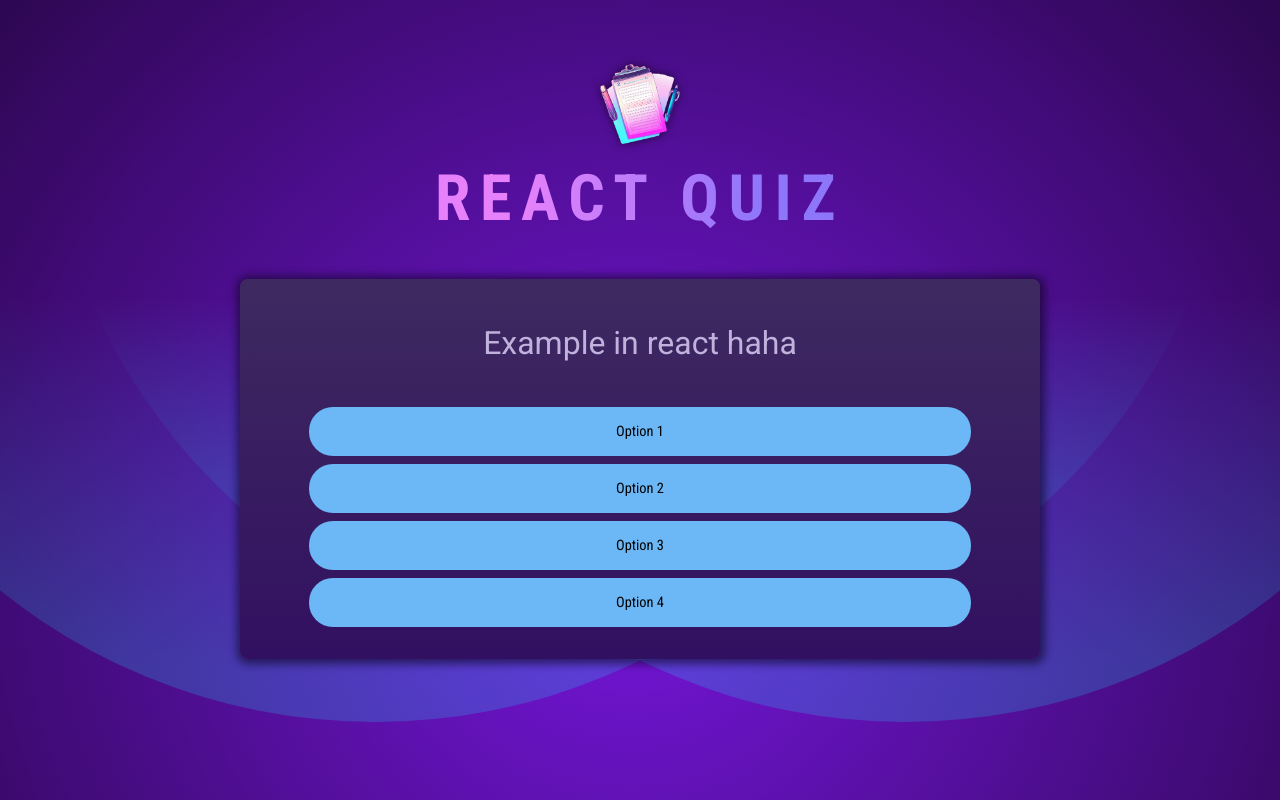
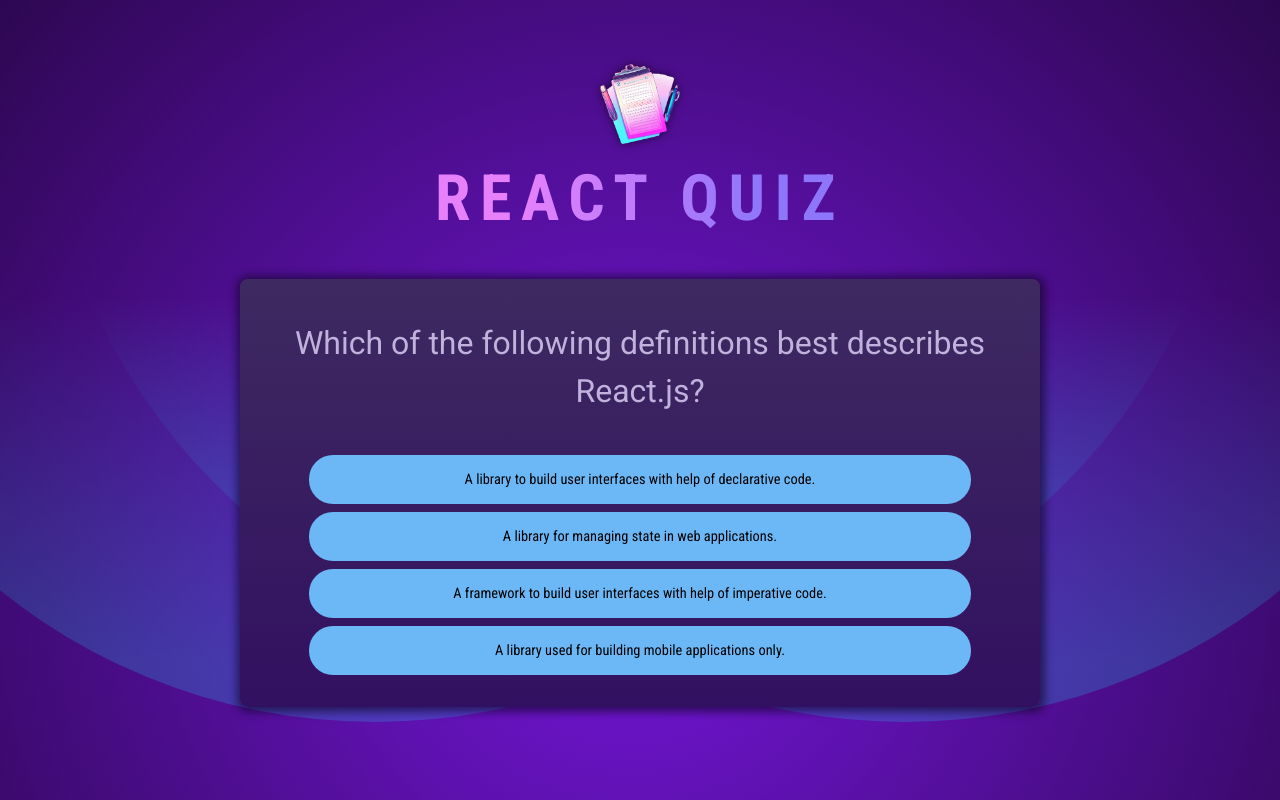
Before and after one commit to CaseyDevs/react-quiz, a React (Vite) app: page / in a window 1280 px wide. Both pictures are taken after a click on the button "Start Quiz". Built offline with nearby package versions, Linux system fonts and the light colour scheme.

Commit message:
Create questions, Output questions.

```diff
--- a/src/App.jsx
+++ b/src/App.jsx
@@ -1,6 +1,7 @@
 import { useState } from 'react';
 import Header from './components/Header';
 import Quiz from './components/Quiz';
+import questions from './questions';
 
 function App() {
     // Quiz state
@@ -14,11 +15,12 @@
     return (
         <>
             <Header />
+            {/* Quiz start button displayed only if quiz is not started */}
             {!quizStarted ?
              <button onClick={handleStartQuiz} id="start-quiz-button">
                 Start Quiz
             </button>
-            : <Quiz />}
+            : <Quiz questions={questions} />}
         </>
     )
 }
--- a/src/components/Quiz.jsx
+++ b/src/components/Quiz.jsx
@@ -1,16 +1,44 @@
+import { useState } from 'react';
 import Answer from './Answer';
 
 export default function Quiz( {questions} ) {
+    // Quiz state
+    const [currentQuestion, setCurrentQuestion] = useState(0);
+
+    // Handle answer selection
+    function handleSelectAnswer(selectedAnswer) {
+        console.log(selectedAnswer);
+
+        // Check if the answer is correct
+        if (selectedAnswer === questions[currentQuestion].correctAnswer) {
+            console.log('Correct answer');
+        } else {
+            console.log('Wrong answer');
+        }
+
+        // Check if there are more questions
+        if (currentQuestion < questions.length - 1) {
+            handleNextQuestion();
+        } else {
+            console.log('Quiz finished');
+        }
+    }
+
+    // Handle next question
+    function handleNextQuestion() {
+        setCurrentQuestion(currentQuestion + 1);
+    }
+
     return (
         <div id="quiz">
             <div id="question">
-            <h2>Example in react haha</h2>
+            <h2>{questions[currentQuestion].text}</h2>
             <div id="question-overview">
                 <ul id="answers">
-                    <Answer answerText="Option 1" onSelectAnswer={() => {}} />
-                    <Answer answerText="Option 2" onSelectAnswer={() => {}} />
-                    <Answer answerText="Option 3" onSelectAnswer={() => {}} />
-                    <Answer answerText="Option 4" onSelectAnswer={() => {}} />
+                    <Answer answerText={questions[currentQuestion].answers[0]} onSelectAnswer={handleSelectAnswer} />
+                    <Answer answerText={questions[currentQuestion].answers[1]} onSelectAnswer={handleSelectAnswer} />
+                    <Answer answerText={questions[currentQuestion].answers[2]} onSelectAnswer={handleSelectAnswer} />
+                    <Answer answerText={questions[currentQuestion].answers[3]} onSelectAnswer={handleSelectAnswer} />
                 </ul>
             </div>
             </div>
--- /dev/null
+++ b/src/questions.js
@@ -0,0 +1,72 @@
+export default [
+    {
+      id: 'q1',
+      text: 'Which of the following definitions best describes React.js?',
+      answers: [
+        'A library to build user interfaces with help of declarative code.',
+        'A library for managing state in web applications.',
+        'A framework to build user interfaces with help of imperative code.',
+        'A library used for building mobile applications only.',
+      ],
+    },
+    {
+      id: 'q2',
+      text: 'What purpose do React hooks serve?',
+      answers: [
+        'Enabling the use of state and other React features in functional components.',
+        'Creating responsive layouts in React applications.',
+        'Handling errors within the application.',
+        'Part of the Redux library for managing global state.',
+      ],
+    },
+    {
+      id: 'q3',
+      text: 'Can you identify what JSX is?',
+      answers: [
+        'A JavaScript extension that adds HTML-like syntax to JavaScript.',
+        'A JavaScript library for building dynamic user interfaces.',
+        'A specific HTML version that was explicitly created for React.',
+        'A tool for making HTTP requests in a React application.',
+      ],
+    },
+    {
+      id: 'q4',
+      text: 'What is the most common way to create a component in React?',
+      answers: [
+        'By defining a JavaScript function that returns a renderable value.',
+        'By defining a custom HTML tag in JavaScript.',
+        'By creating a file with a .jsx extension.',
+        'By using the "new" keyword followed by the component name.',
+      ],
+    },
+    {
+      id: 'q5',
+      text: 'What does the term "React state" imply?',
+      answers: [
+        'An object in a component that holds values and may cause the component to render on change.',
+        'The lifecycle phase a React component is in.',
+        'The overall status of a React application, including all props and components.',
+        'A library for managing global state in React applications.',
+      ],
+    },
+    {
+      id: 'q6',
+      text: 'How do you typically render list content in React apps?',
+      answers: [
+        'By using the map() method to iterate over an array of data and returning JSX.',
+        'By using the for() loop to iterate over an array of data and returning JSX.',
+        'By using the forEach() method to iterate over an array of data and returning JSX.',
+        'By using the loop() method to iterate over an array of data and returning JSX.',
+      ],
+    },
+    {
+      id: 'q7',
+      text: 'Which approach can NOT be used to render content conditionally?',
+      answers: [
+        'Using a the #if template syntax.',
+        'Using a ternary operator.',
+        'Using the && operator.',
+        'Using an if-else statement.',
+      ],
+    },
+  ];
```
